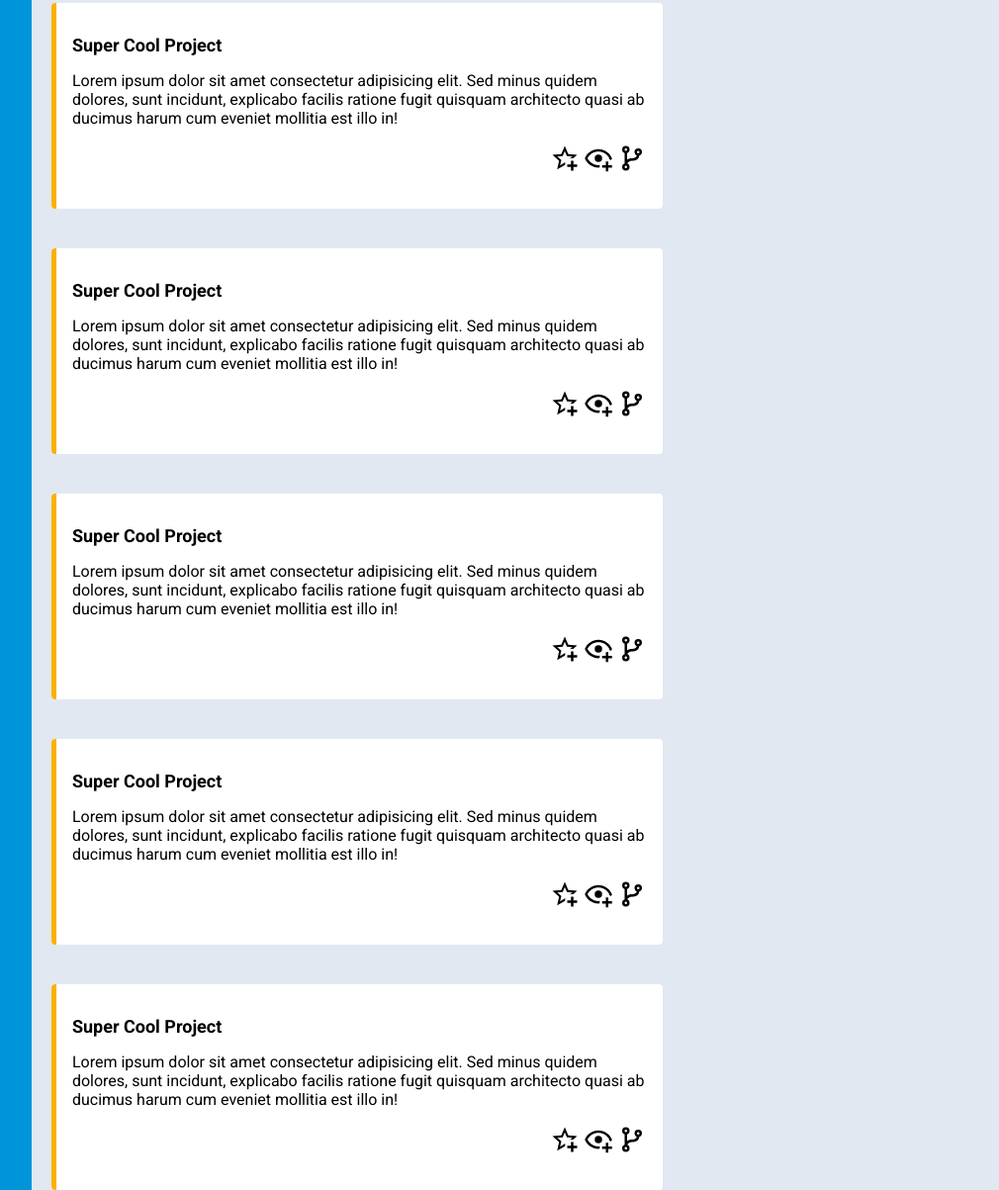
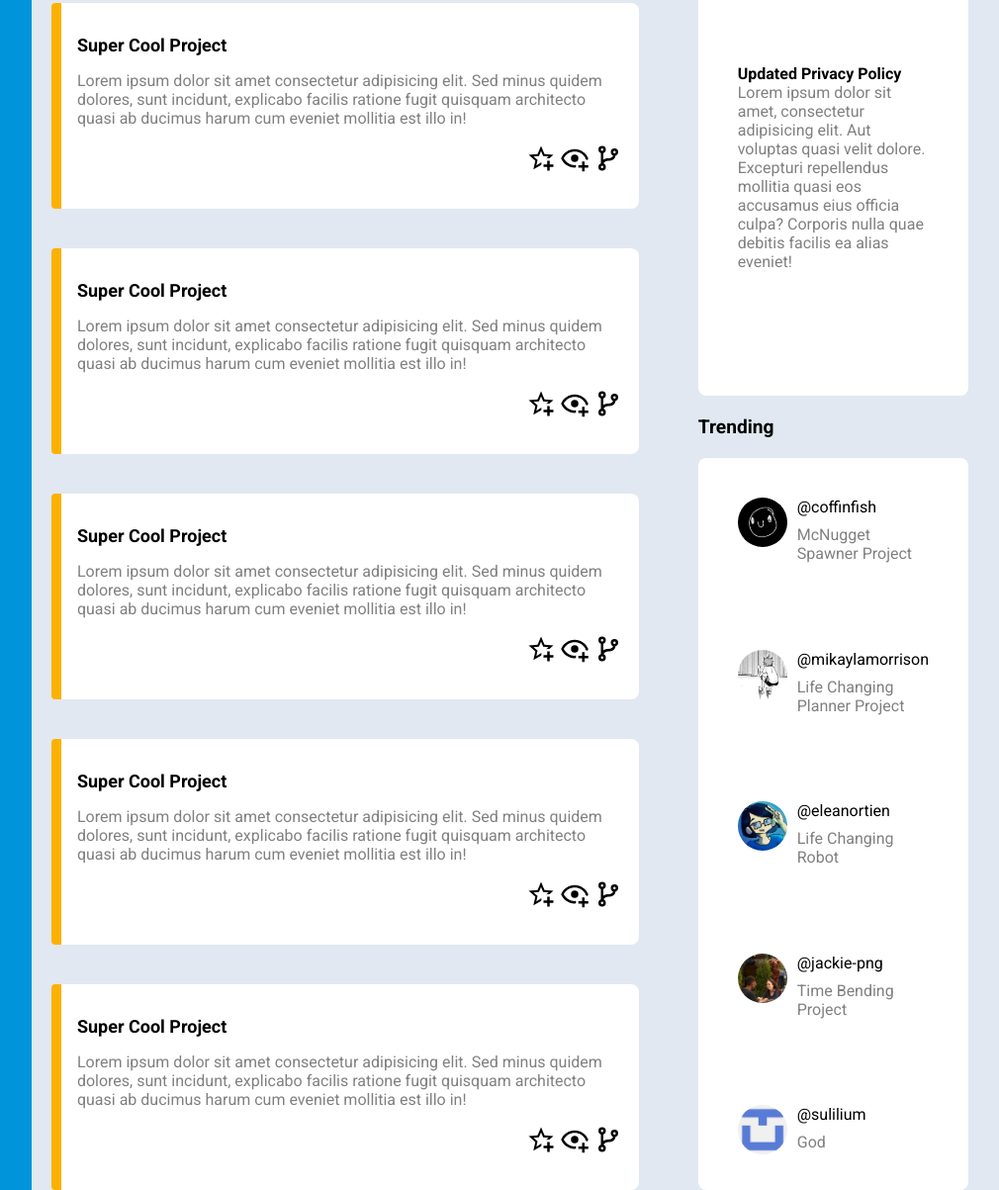
Before and after one commit to argelhunos/odin-admin-dashboard, a plain HTML site: page index.html in a window 1280 px wide. Shown: the part 966-2169 px from the top of the page at 99% size, without its empty margins (261-1271 px from the left). Drawn offline with Linux system fonts and the light colour scheme.

Commit message:
Fill in Announcements and Trending with CSS Grid

```diff
--- a/index.html
+++ b/index.html
@@ -157,7 +157,51 @@
             </div>
         </div>
         <div class="announcements-trending-bar">
-            <p>test</p>
+            <p class="announcements">Announcements</p>
+            <div class="announcements-container">
+                <div>
+                    <p class="announcement-title">Site Maintenance</p>
+                    <p class="announcement-description">Lorem ipsum dolor sit amet, consectetur adipisicing elit. Aut voluptas quasi velit dolore. Excepturi repellendus mollitia quasi eos accusamus eius officia culpa? Corporis nulla quae debitis facilis ea alias eveniet!</p>
+                </div>
+                <div class="line-break"></div>
+                <div>
+                    <p class="announcement-title">Community Share Day</p>
+                    <p class="announcement-description">Lorem ipsum dolor sit amet, consectetur adipisicing elit. Aut voluptas quasi velit dolore. Excepturi repellendus mollitia quasi eos accusamus eius officia culpa? Corporis nulla quae debitis facilis ea alias eveniet!</p>
+                </div>
+                <div class="line-break"></div>
+                <div>
+                    <p class="announcement-title">Updated Privacy Policy</p>
+                    <p class="announcement-description">Lorem ipsum dolor sit amet, consectetur adipisicing elit. Aut voluptas quasi velit dolore. Excepturi repellendus mollitia quasi eos accusamus eius officia culpa? Corporis nulla quae debitis facilis ea alias eveniet!</p>
+                </div>
+            </div>
+            <p class="trending">Trending</p>
+            <div class="trending-container">
+                <div class="trending-user" id="user-1">
+                    <img src="images/cindy.png">
+                    <p>@coffinfish</p>
+                    <p class="user-description">McNugget Spawner Project</p>
+                </div>
+                <div class="trending-user" id="user-2">
+                    <img src="images/mikayla.jpeg">
+                    <p>@mikaylamorrison</p>
+                    <p class="user-description">Life Changing Planner Project</p>
+                </div>
+                <div class="trending-user" id="user-3">
+                    <img src="images/eleanor.jpeg" alt="">
+                    <p>@eleanortien</p>
+                    <p class="user-description">Life Changing Robot</p>
+                </div>
+                <div class="trending-user" id="user-4">
+                    <img src="images/jackie.jpeg">
+                    <p>@jackie-png</p>
+                    <p class="user-description">Time Bending Project</p>
+                </div>
+                <div class="trending-user" id="user-4">
+                    <img src="images/lily.png">
+                    <p>@sulilium</p>
+                    <p class="user-description">God</p>
+                </div>
+            </div>
         </div>
     </div>
 </body>
--- a/style.css
+++ b/style.css
@@ -14,7 +14,7 @@ html {
 
 .container {
     display: grid;
-    grid-template-columns: auto 2fr 1fr;
+    grid-template-columns: auto 3fr 1fr;
     grid-template-rows: auto 3fr;
     height: 100%;
 }
@@ -119,8 +119,7 @@ html {
     box-sizing: content-box;
 }
 
-.projects-grid,
-.announcements-trending-bar {
+.projects-grid {
     display: grid;
     background-color: #e1e8f1;
     grid-template-rows: auto 1fr;
@@ -128,6 +127,12 @@ html {
 
 .projects-grid .your-projects {
     padding: 20px;
+    font-weight: bold;
+    font-size: larger;
+}
+
+.announcements-trending-bar .announcements,.trending {
+    padding: 20px 0;
     font-weight: bold;
     font-size: larger;
 }
@@ -142,8 +147,8 @@ html {
 .project-item {
     display: grid;
     background-color: white;
-    grid-template-columns: 5px 1fr;
-    border-radius: 4px;
+    grid-template-columns: 10px 1fr;
+    border-radius: 8px;
 }
 
 .project-item .project-content {
@@ -156,9 +161,13 @@ html {
     font-size: large;
 }
 
+.project-content .description {
+    color: gray;
+}
+
 .project-item .yellowbar {
     background-color: #fbb100;
-    width: 5px;
+    width: 10px;
     grid-row: 1 / span 3;
     grid-column: 1 / span 1;
     border-top-left-radius: 4px;
@@ -180,3 +189,53 @@ html {
 .project-action-buttons img {
     width: 30px;
 }
+
+.announcements-trending-bar {
+    display: grid;
+    background-color: #e1e8f1;
+    padding: 0 40px;
+    grid-template-rows: min-content auto min-content auto;
+}
+
+.announcements-container,
+.trending-container {
+    display: grid;
+    background-color: white;
+    padding: 40px;
+    border-radius: 8px;
+}
+
+.trending-container {
+    grid-template-rows: repeat(4, 1fr);
+}
+
+.line-break {
+    background-color: #e1e8f1;
+    height: 2px;
+}
+
+.announcement-title {
+    font-weight: bold;
+}
+
+.announcement-description {
+    color: gray;
+}
+
+.trending-user {
+    display: grid;
+    grid-template-columns: auto 1fr;
+    grid-template-rows: 2ch 2ch;
+    gap: 10px;
+}
+
+.trending-user img {
+    width: 50px;
+    grid-template-columns: 1 / span 1;
+    grid-row: 1 / span 2;
+    border-radius: 50%;
+}
+
+.trending-user .user-description {
+    color: gray;
+}
```
Also changed, not shown: images/cindy.png (added), images/eleanor.jpeg (added), images/jackie.jpeg (added), images/lily.png (added), images/mikayla.jpeg (added).
